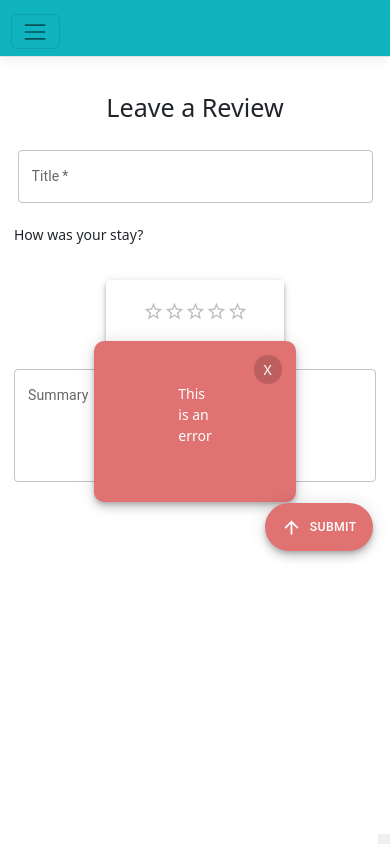
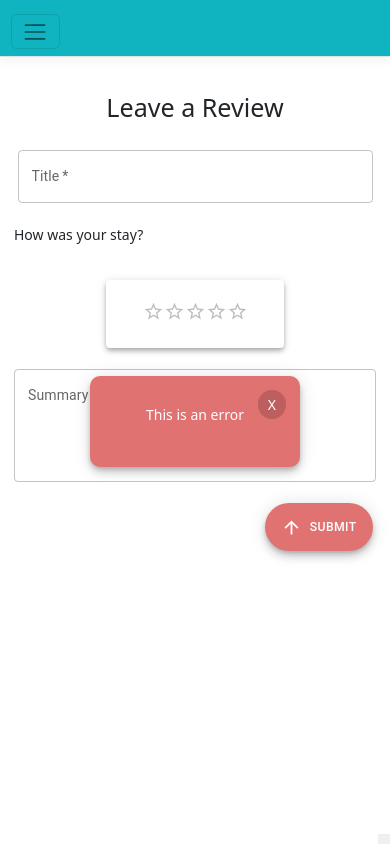
Before and after one commit to KWright16/GuestReview, a React (Create React App) app in the folder GuestReview/ClientApp/: page / in a window 390 px wide. Both pictures are taken after a click on the button 384 px from the left and 839 px from the top of the page. Built offline with nearby package versions, Linux system fonts and the light colour scheme.

Commit message:
improve toast mobile view

```diff
--- a/GuestReview/ClientApp/src/components/notifications/Toast.tsx
+++ b/GuestReview/ClientApp/src/components/notifications/Toast.tsx
@@ -30,8 +30,7 @@ export const Toast = () => {
 
     return (
         <section aria-label="feedback popup" className={`popup ${popupVisible ? "popupVisible" : "closed"}`}>
-            <div className={`${queue[0]?.type} popup-content`}>
-                <article className="modal-container">
+            <article className={`${queue[0]?.type} popup-content`}>
                 <button
                     aria-label="close modal"
                     className={`modal-button ${popupVisible ? "popupVisible" : "closed"} ${queue[0]?.type}-button`}
@@ -39,7 +38,6 @@ export const Toast = () => {
                 </button>
                 <p>{queue[0]?.message}</p>
             </article>
-            </div>
         </section>
     )
 }
--- a/GuestReview/ClientApp/src/components/notifications/styles/toast.css
+++ b/GuestReview/ClientApp/src/components/notifications/styles/toast.css
@@ -1,10 +1,10 @@
 .popup {
     position:fixed;
     top: 30vh;
-    left: 25%;
-    right: 25%;
+    left: 15%;
+    right: 15%;
     height: 40%;
-    width: 50%;
+    width: 70%;
     display: flex;
     align-items: center;
     justify-content: center;
@@ -17,16 +17,9 @@
     display: flex;
     border-radius: 10px;
     position: relative;
-    padding: 3rem 6rem;
+    padding: 2rem 4rem;
     box-shadow: 0px 3px 5px -1px rgba(0,0,0,0.2), 0px 6px 10px 0px rgba(0,0,0,0.14), 0px 1px 18px 0px rgba(0,0,0,0.12);
 }
-/*
-.modal-container {
-    border-radius: 10px;
-    background: #fff;
-    position: relative;
-    padding: 1rem;
-} */
 
 .modal-button {
     position: absolute;
@@ -65,3 +58,16 @@
 .success-button {
     background-color: #0c949e;
 }
+
+@media (min-width: 500px) {
+    .popup-content {
+        padding: 3rem 6rem;
+    }
+
+    .popup-content {
+        left: 25%;
+        right: 25%;
+        height: 50%;
+        width: 50%;
+    }
+}
```
Lines whose indentation alone changed are shown as unchanged.
